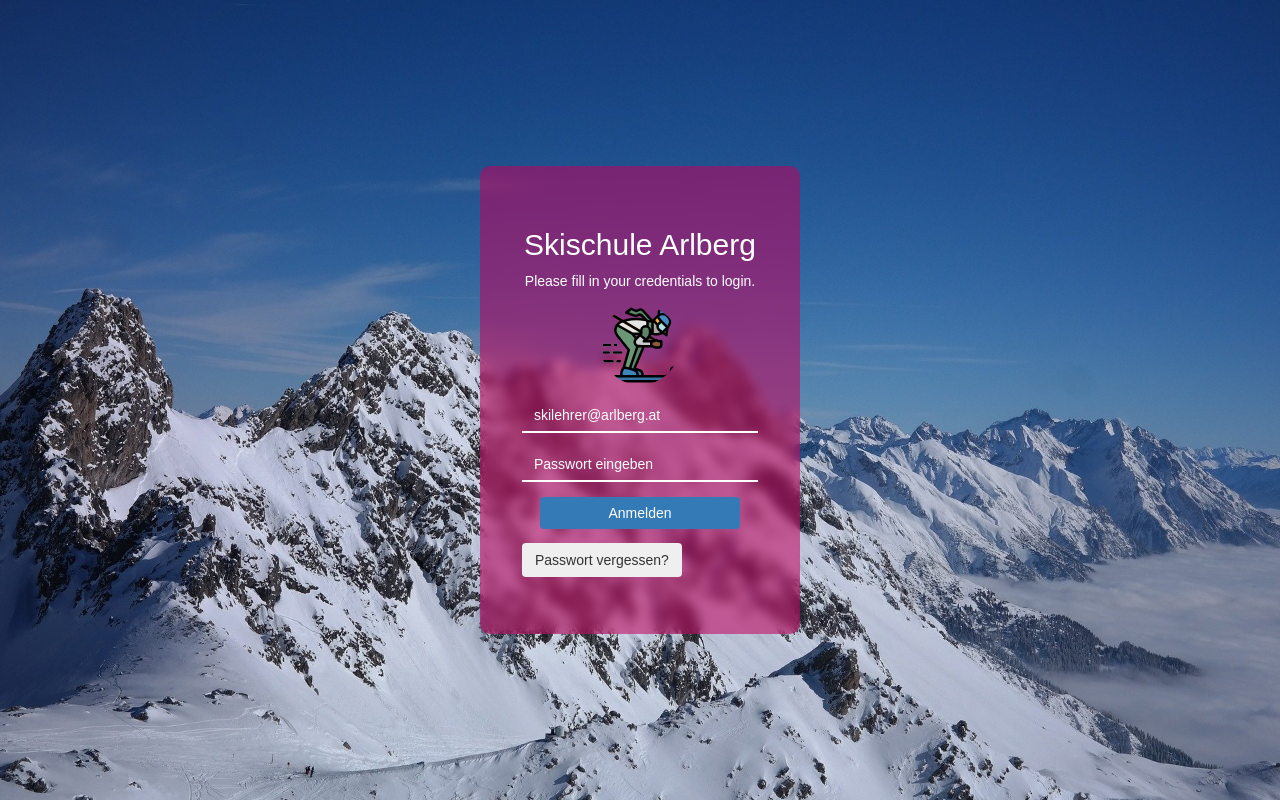
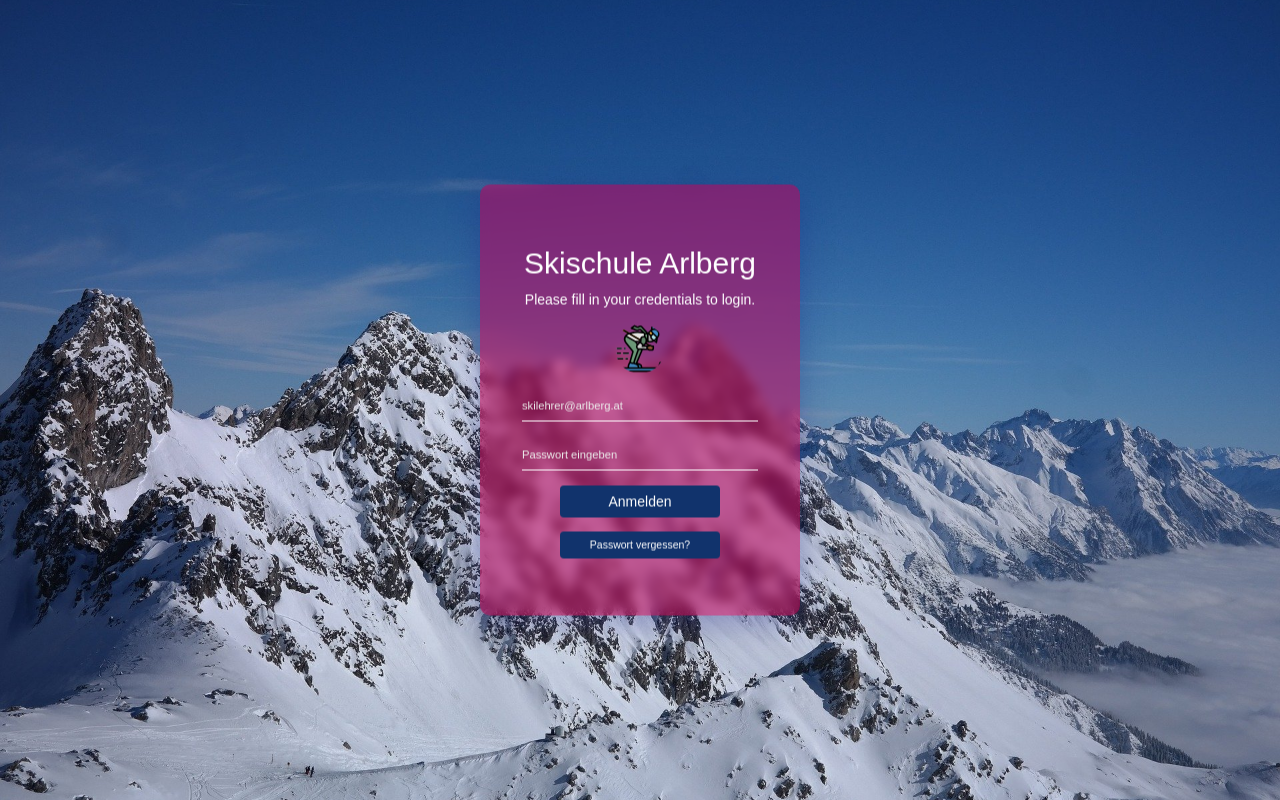
Before and after one commit to Team-Skischule/Homepage, a PHP site: page /Homepage/login.php in a window 1280 px wide. Run offline with PHP 8.4, Linux system fonts and the light colour scheme.

Commit message:
kleine anpassungen

```diff
--- a/style-home-test.css
+++ b/style-home-test.css
@@ -15,7 +15,7 @@
     background: rgba( 193, 0, 93, 0.55 );
     /* grün */
     /* background: rgba(49, 190, 84, 0.65);  */
-    /* box-shadow: 0 8px 32px 0 rgba( 31, 38, 135, 0.37 ); */
+    box-shadow: 0 8px 32px 0 rgba( 31, 38, 135, 0.37 );
     backdrop-filter: blur( 5.5px );
     -webkit-backdrop-filter: blur( 5.5px );
     border-radius: 10px;
@@ -36,7 +36,7 @@
   }
 
   img {
-    width: 80px;
+    width: 50px;
     height: auto;
     border-radius: 50%;
     margin: 1em auto;
@@ -44,25 +44,40 @@
     display: block;
 }
 
-input.btn.btn-primary {
+.home input.btn {
     display: block;
-    width: 200px;
+    width: 160px;
     margin: 1em auto;
     border: none!important;
+    color: white !important;
+    font-size: 1em;;
 }
 
-.form-control {
+.home .form-control {
     background-color: transparent;
     border-radius: 0;
     border: 0;
-    border-bottom: 2px solid white;
+    border-bottom: 1px solid white;
     box-shadow: none;
     color: white !important;
+    padding-left: 0px;
+}
+.home .btn {
+    background-color:rgba(17, 51, 108);
+}
+.home .btn:hover {
+    background-color:rgb(22, 64, 138);
+}
+
+.home input.btn.btn-secondary {
+    margin: 0.75em auto;
+    font-size: 0.75em;
 }
 
 ::placeholder {
-    color: white !important;
+    color: rgb(236, 235, 235) !important;
     font-weight: 500;
+    font-size: 0.8em;
 }
 
 textarea, input[type=“text”] {
```
